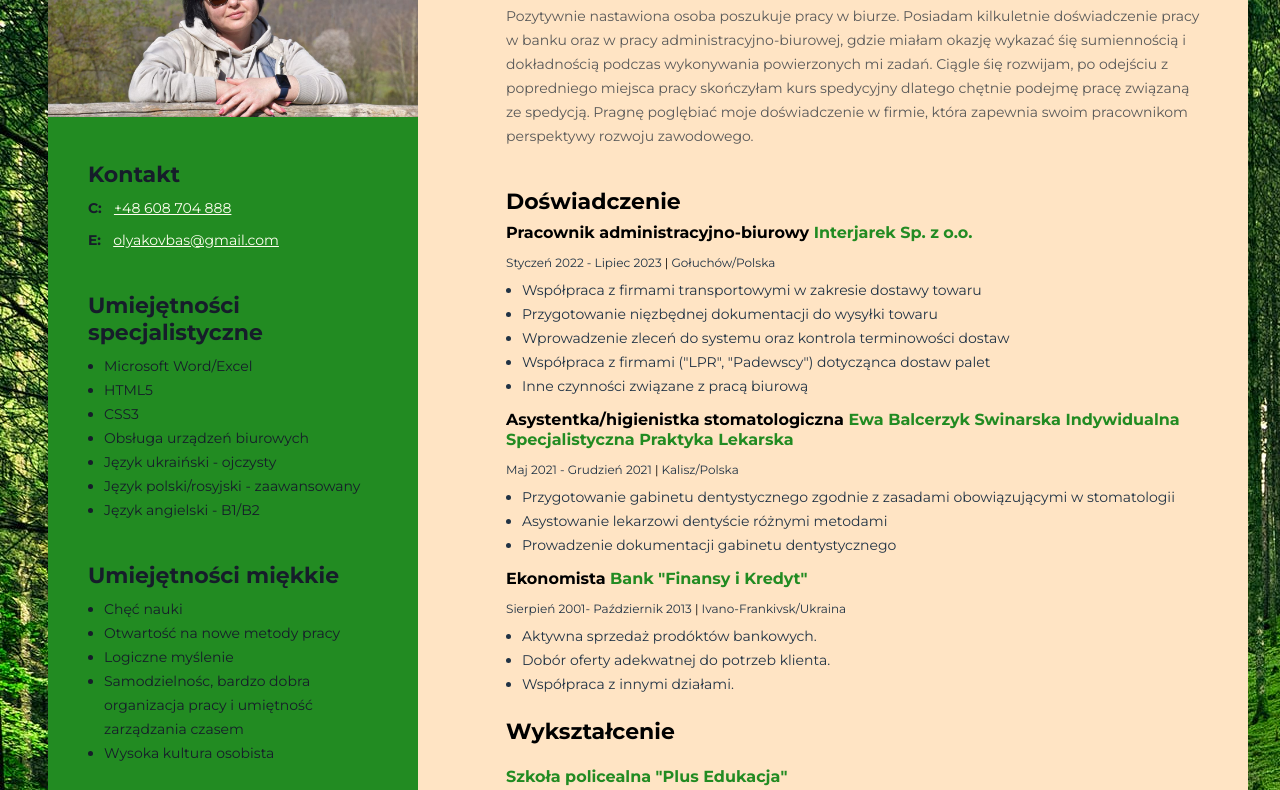
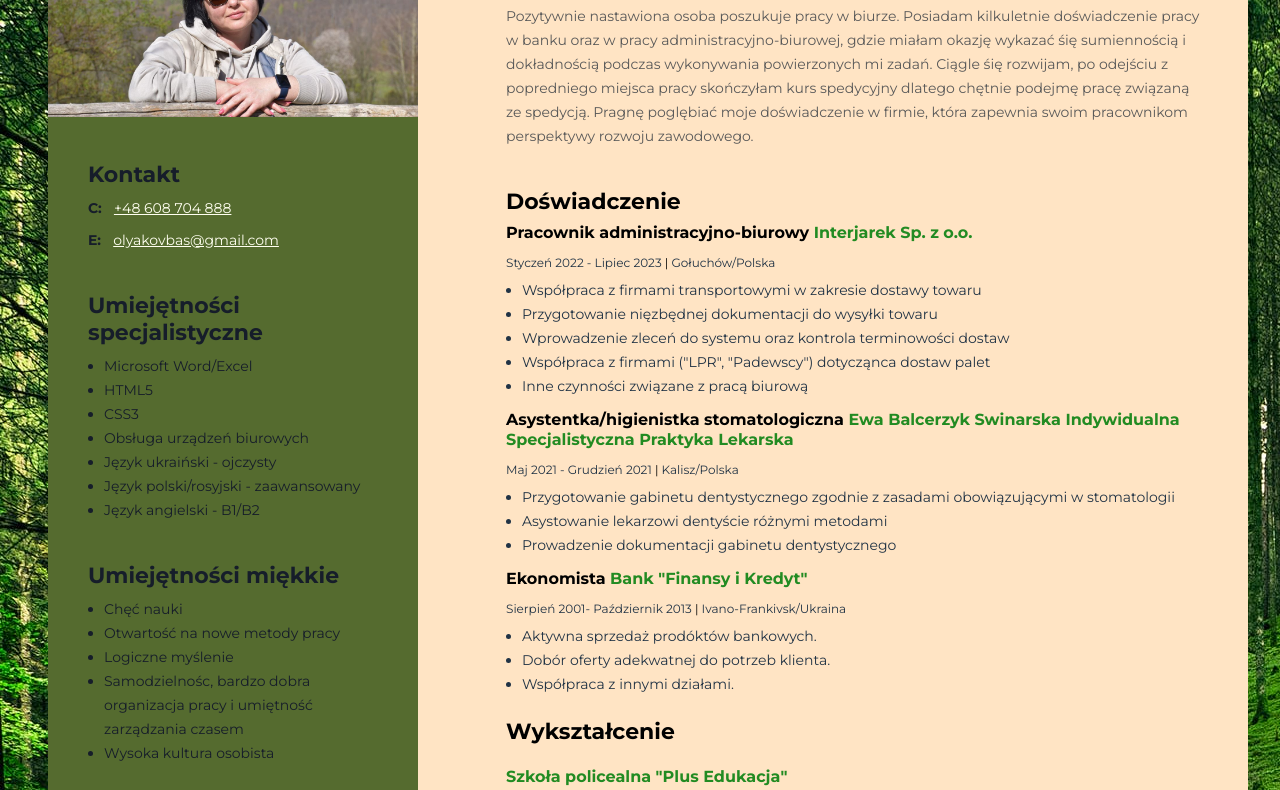
Before and after one commit to Ovoyana/resume, a plain HTML site: page index.html in a window 1280 px wide. Shown: the part 218-1008 px from the top of the page. Drawn offline with Linux system fonts and the light colour scheme.

Commit message:
update styles.css

```diff
--- a/css/styles.css
+++ b/css/styles.css
@@ -36,7 +36,7 @@ margin-bottom: 0;
 /* sidebar */
 .sidebar {
 
-    background: 	#228B22;
+    background: 	#556B2F;
     padding-top: 40px;
     padding-bottom: 40px;
     box-sizing: border-box;
```
